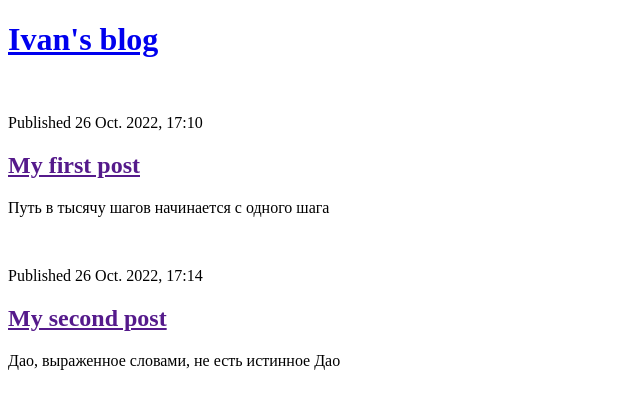
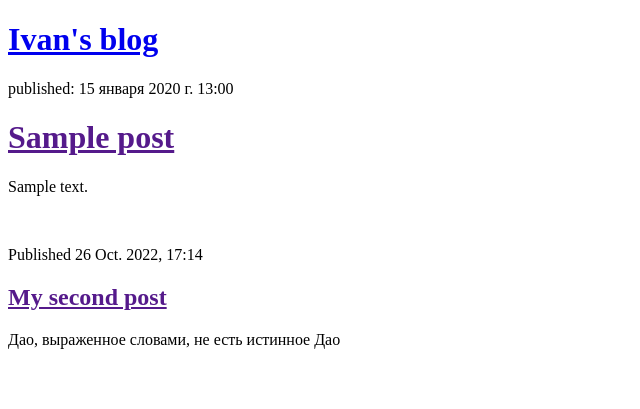
Before and after one commit to ivangotovets/my-first-blog, a Django app: page / in a window 1280 px wide. Shown: the top 409 px of the page, without its empty margins (0-640 px from the left). Run offline with Django 4.2, Linux system fonts and the light colour scheme; tables that the repository leaves empty hold one stand-in row (values such as "Sample post").

Commit message:
Added template

```diff
--- a/blog/templates/blog/post_list.html
+++ b/blog/templates/blog/post_list.html
@@ -9,12 +9,13 @@
             <h1><a href="/">Ivan's blog</a></h1>
         </div>
 
+        {% for post in posts %}
         <div>
-            <br>
-            <p>Published 26 Oct. 2022, 17:10</p>
-            <h2><a href="">My first post</a></h2>
-            <p>Путь в тысячу шагов начинается с одного шага</p>
+            <p>published: {{ post.published_date }}</p>
+            <h1><a href="">{{ post.title }}</a></h1>
+            <p>{{ post.text|linebreaksbr }}</p>
         </div>
+        {% endfor %}
 
         <div>
             <br>
--- a/blog/views.py
+++ b/blog/views.py
@@ -1,4 +1,7 @@
 from django.shortcuts import render
+from django.utils import timezone
+from .models import Post
 
 def post_list(request):
-    return render(request, 'blog/post_list.html', {})
+    posts = Post.objects.filter(published_date__lte=timezone.now()).order_by('published_date')
+    return render(request, 'blog/post_list.html', {'posts': posts})
```
